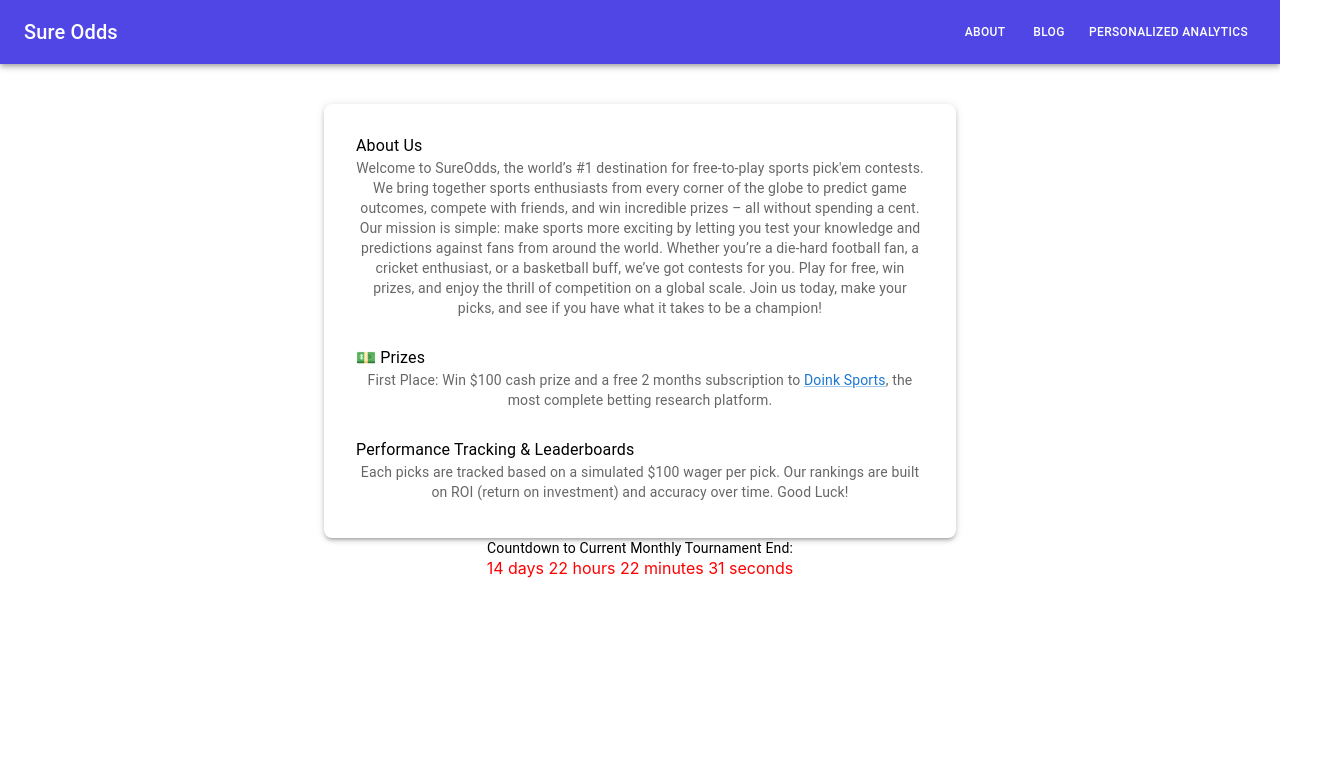
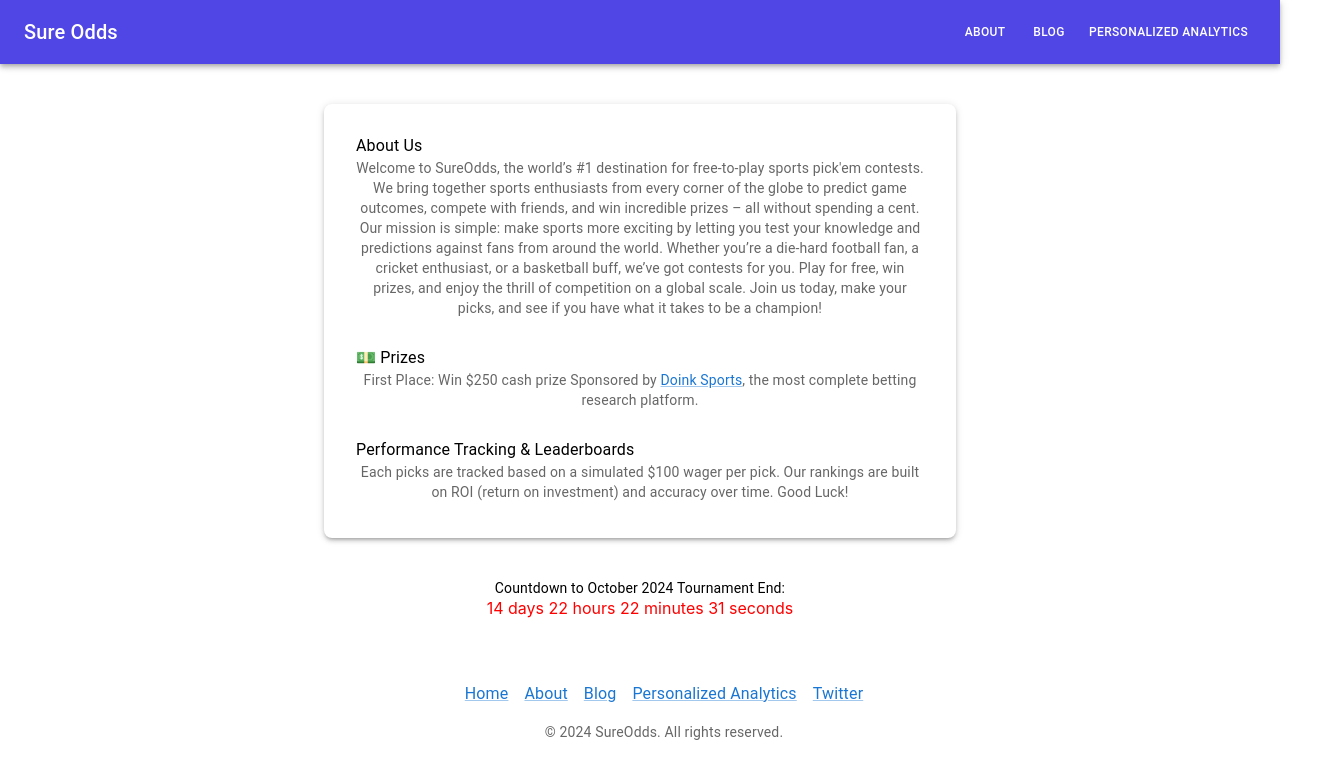
Before and after one commit to everyonesbuddy/sure-odds-sports-predictions-contest-FE, a React (Create React App) app: page /about in a window 1280 px wide. Shown: the top 778 px of the page, 1328 px wide, since content can reach past the window. Built offline with nearby package versions, Linux system fonts and the light colour scheme.

Commit message:
lots of UI fixes to pimprove Website

```diff
--- a/src/components/Blog.jsx
+++ b/src/components/Blog.jsx
@@ -3,6 +3,7 @@ import React, { useEffect, useState } from "react";
 import { useNavigate } from "react-router-dom";
 import { createClient } from "contentful";
 import "../css/Blog.css";
+import Footer from "./Footer";
 
 const Blog = () => {
   const [blogs, setBlogs] = useState([]);
@@ -61,6 +62,7 @@ const Blog = () => {
           ))}
         </div>
       </div>
+      <Footer />
     </div>
   );
 };
--- /dev/null
+++ b/src/components/Footer.jsx
@@ -0,0 +1,44 @@
+import React from "react";
+import { Box, Typography, Link } from "@mui/material";
+
+const Footer = () => {
+  return (
+    <Box
+      sx={{
+        width: "100%",
+        textAlign: "center",
+        p: 3,
+        mt: 5,
+        // backgroundColor: '#f5f5f5',
+        // position: "sticky",
+        bottom: 0,
+        left: 0,
+        right: 0,
+        overflowX: "hidden",
+      }}
+    >
+      <Typography variant="body1" sx={{ mb: 2 }}>
+        <Link href="/" sx={{ mx: 1 }}>
+          Home
+        </Link>
+        <Link href="/about" sx={{ mx: 1 }}>
+          About
+        </Link>
+        <Link href="/blogs" sx={{ mx: 1 }}>
+          Blog
+        </Link>
+        <Link href="/personalizedAnalytics" sx={{ mx: 1 }}>
+          Personalized Analytics
+        </Link>
+        <Link href="https://x.com/sure_odds2023" target="_blank" sx={{ mx: 1 }}>
+          Twitter
+        </Link>
+      </Typography>
+      <Typography variant="body2" color="textSecondary">
+        &copy; {new Date().getFullYear()} SureOdds. All rights reserved.
+      </Typography>
+    </Box>
+  );
+};
+
+export default Footer;
--- a/src/components/Home.jsx
+++ b/src/components/Home.jsx
@@ -8,6 +8,7 @@ import Leaderboard from "./Leaderboard";
 import PostYourPicks from "./PostYourPicks";
 import PicksDetails from "./PicksDetails";
 import KofiWidget from "./KofiWidget";
+import Footer from "./Footer";
 
 // const affiliates = [
 //   {
@@ -64,24 +65,22 @@ const Home = () => {
               color: "black",
               mb: 3,
               p: 2,
-              borderRadius: 1,
+              fontWeight: "bold",
             }}
           >
             The #1 Global Free-to-Play Sports Pick'em Contest
           </Typography>
           <Typography
-            variant="h6"
+            variant="p"
             sx={{
               color: "black",
-
-              borderRadius: 1,
             }}
           >
             Think you can predict the game? Compete in our free-to-play pick'em
             contests for a chance to win amazing prizes. It’s free, fun, and
             global!
           </Typography>
-          <div>
+          <div style={{ paddingTop: 10 }}>
             <iframe
               src="https://embeds.beehiiv.com/7fcc300a-4395-4b66-a558-f5e61ef24bdf?slim=true"
               data-test-id="beehiiv-embed"
@@ -159,6 +158,7 @@ const Home = () => {
         </CustomTabPanel>
       </Box>
       <KofiWidget />
+      <Footer />
     </>
   );
 };
--- a/src/components/Leaderboard.jsx
+++ b/src/components/Leaderboard.jsx
@@ -168,7 +168,8 @@ const Leaderboard = () => {
     <>
       <Box sx={{ textAlign: "center", mb: 2 }}>
         <Typography variant="body2">
-          Countdown to Current Monthly Tournament End:
+          Countdown to {new Date().toLocaleString("default", { month: "long" })}{" "}
+          {new Date().getFullYear()} Tournament End:
         </Typography>
         <Countdown date={getTournamentEndTime()} renderer={CountdownRenderer} />
       </Box>
@@ -183,8 +184,8 @@ const Leaderboard = () => {
           }}
         >
           Win{" "}
-          <span style={{ fontWeight: "bold", fontSize: "1.2em" }}>$100</span>{" "}
-          USD cash prize and a free 2 months subscription to {""}
+          <span style={{ fontWeight: "bold", fontSize: "1.2em" }}>$250</span>{" "}
+          USD cash prize Sponored By {""}
           <Link
             href="https://doinksports.com/?via=Sure-Odds"
             target="_blank"
--- a/src/components/PersonalizedAnalytics.jsx
+++ b/src/components/PersonalizedAnalytics.jsx
@@ -2,6 +2,7 @@ import React from "react";
 import PricingCard from "./PricingCard";
 import { Box, Typography } from "@mui/material";
 import "../css/PersonalizedAnalytics.css"; // Import the CSS file
+import Footer from "./Footer";
 
 const PersonalizedAnalytics = () => {
   const features = [
@@ -10,6 +11,7 @@ const PersonalizedAnalytics = () => {
     "Competitor Benchmarking",
     "Recommendations & Predictive Tips",
     "Visual Dashboards & Custom Reports",
+    "Weekly reports delivered directly to your email",
   ];
 
   return (
@@ -21,17 +23,15 @@ const PersonalizedAnalytics = () => {
             color: "black",
             mb: 3,
             p: 2,
-            borderRadius: 1,
+            fontWeight: "bold",
           }}
         >
-          Improve Your Game with Personalized Analytics & Performance Insights
+          Personalized Analytics & Performance Insights
         </Typography>
         <Typography
-          variant="h6"
+          variant="body1"
           sx={{
             color: "black",
-
-            borderRadius: 1,
           }}
         >
           Take your sports predictions to the next level! With Personalized
@@ -46,7 +46,7 @@ const PersonalizedAnalytics = () => {
         <PricingCard
           title="Monthly Subscription"
           price="$4.99/month"
-          description="Access all features with a monthly subscription."
+          description="Access all features with a monthly subscription"
           features={features}
           buttonText="Subscribe Monthly"
           buttonLink="https://buy.stripe.com/7sI013cNJ45t3wk000"
@@ -54,12 +54,23 @@ const PersonalizedAnalytics = () => {
         <PricingCard
           title="Annual Subscription"
           price="$49.99/year"
-          description="Access all features with an annual subscription."
+          description="Access all features with an annual subscription"
           features={features}
           buttonText="Subscribe Annually"
           buttonLink="https://buy.stripe.com/dR67tv2950Th3wk145"
         />
       </div>
+      <Typography
+        variant="body2"
+        sx={{
+          color: "gray",
+          mt: 3,
+        }}
+      >
+        Subscribe with the email used to post picks. Have questions? Email us at{" "}
+        <a href="mailto:info@sure-odds.com">info@sure-odds.com</a>.
+      </Typography>
+      <Footer />
     </Box>
   );
 };
--- a/src/components/TournamentDetails.jsx
+++ b/src/components/TournamentDetails.jsx
@@ -9,6 +9,7 @@ import {
 } from "@mui/material";
 import moment from "moment";
 import Countdown from "react-countdown";
+import Footer from "./Footer";
 
 // Countdown renderer component
 const CountdownRenderer = ({ days, hours, minutes, seconds, completed }) => {
@@ -49,6 +50,7 @@ const TournamentDetails = () => {
           maxWidth: 600,
           margin: "auto",
           marginTop: 5,
+          marginBottom: 5,
         }}
       >
         <Typography align="center" gutterBottom>
@@ -68,8 +70,7 @@ const TournamentDetails = () => {
                 primary="💵 Prizes"
                 secondary={
                   <>
-                    First Place: Win $100 cash prize and a free 2 months
-                    subscription to{" "}
+                    First Place: Win $250 cash prize Sponsored by{" "}
                     <Link
                       href="https://doinksports.com/?via=sureOdds"
                       target="_blank"
@@ -100,10 +101,12 @@ const TournamentDetails = () => {
 
       <Box sx={{ textAlign: "center", mb: 2 }}>
         <Typography variant="body2">
-          Countdown to Current Monthly Tournament End:
+          Countdown to {new Date().toLocaleString("default", { month: "long" })}{" "}
+          {new Date().getFullYear()} Tournament End:
         </Typography>
         <Countdown date={getTournamentEndTime()} renderer={CountdownRenderer} />
       </Box>
+      <Footer />
     </>
   );
 };
--- a/src/css/PersonalizedAnalytics.css
+++ b/src/css/PersonalizedAnalytics.css
@@ -48,6 +48,7 @@
   display: flex;
   justify-content: center;
   flex-wrap: wrap;
+  padding: 30px;
   /* gap: 10px; */
 }
 
```
